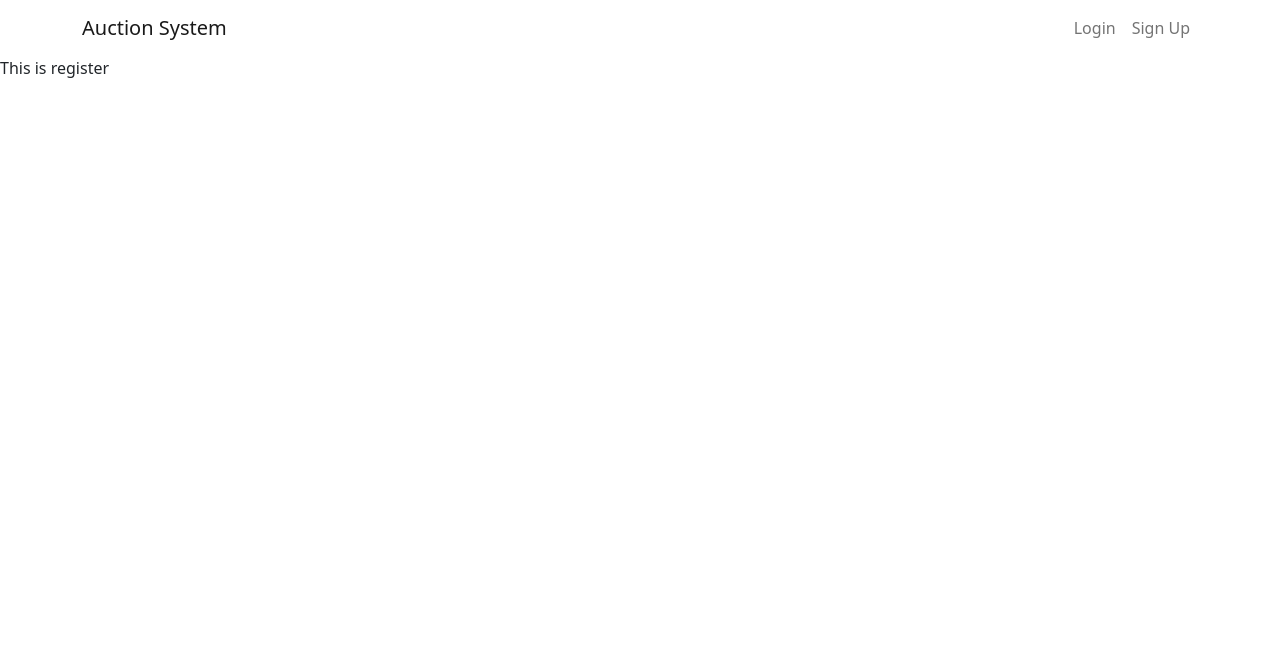
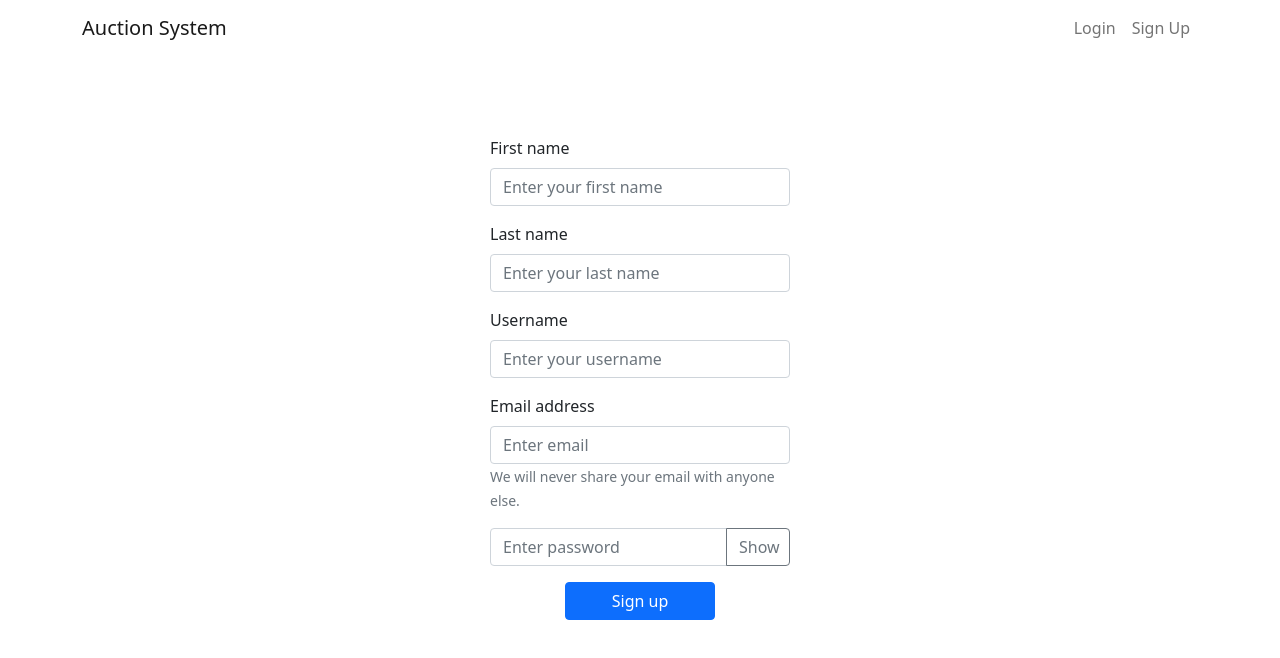
Before and after one commit to Sowmiya-Mani/frontend, a React (Create React App) app: page /register in a window 1280 px wide. Shown: the top 658 px of the page. Built offline with nearby package versions, Linux system fonts and the light colour scheme.

Commit message:
Made basic register form design

```diff
--- a/src/routes/Register/Register.jsx
+++ b/src/routes/Register/Register.jsx
@@ -1,11 +1,61 @@
-import React from "react";
+import React, { useState } from "react";
 import NavigationBar from "../../components/NavigationBar";
+import {
+  Container,
+  Form,
+  Button,
+  InputGroup,
+  FormControl,
+} from "react-bootstrap";
+import styles from "./Register.module.scss";
 
 function Register() {
+  const [isShownPassword, setIsShownPassword] = useState(false);
   return (
     <div>
       <NavigationBar />
-      This is register
+      <Container className={styles.container}>
+        <Form className={styles.form}>
+          <Form.Group className="mb-3" controlId="firstNameInput">
+            <Form.Label>First name</Form.Label>
+            <Form.Control type="text" placeholder="Enter your first name" />
+          </Form.Group>
+          <Form.Group className="mb-3" controlId="lastNameInput">
+            <Form.Label>Last name</Form.Label>
+            <Form.Control type="text" placeholder="Enter your last name" />
+          </Form.Group>
+          <Form.Group className="mb-3" controlId="usernameInput">
+            <Form.Label>Username</Form.Label>
+            <Form.Control type="text" placeholder="Enter your username" />
+          </Form.Group>
+          <Form.Group className="mb-3" controlId="formBasicEmail">
+            <Form.Label>Email address</Form.Label>
+            <Form.Control type="email" placeholder="Enter email" />
+            <Form.Text className="text-muted">
+              We will never share your email with anyone else.
+            </Form.Text>
+          </Form.Group>
+
+          <InputGroup className="mb-3">
+            <FormControl
+              type={isShownPassword ? "text" : "password"}
+              placeholder="Enter password"
+            />
+            <Button
+              className={styles["show-password-button"]}
+              onClick={() => setIsShownPassword(!isShownPassword)}
+              variant="outline-secondary"
+              id="button-addon1"
+            >
+              {isShownPassword ? "Hide" : "Show"}
+            </Button>
+          </InputGroup>
+
+          <Button className={styles.button} variant="primary" type="submit">
+            Sign up
+          </Button>
+        </Form>
+      </Container>
     </div>
   );
 }
--- /dev/null
+++ b/src/routes/Register/Register.module.scss
@@ -0,0 +1,32 @@
+.container {
+  height: calc(100vh - 56px);
+  display: flex;
+  flex-direction: column;
+  justify-content: center;
+}
+
+.form {
+  display: flex;
+  flex-direction: column;
+  width: 300px;
+  margin-left: auto;
+  margin-right: auto;
+  margin-bottom: 100px;
+}
+
+.button {
+  width: 150px;
+  text-align: center;
+  margin-left: auto;
+  margin-right: auto;
+}
+
+.show-password-button {
+  width: 64px;
+}
+
+@media (max-width: 400px) {
+  .form {
+    width: auto;
+  }
+}
```
